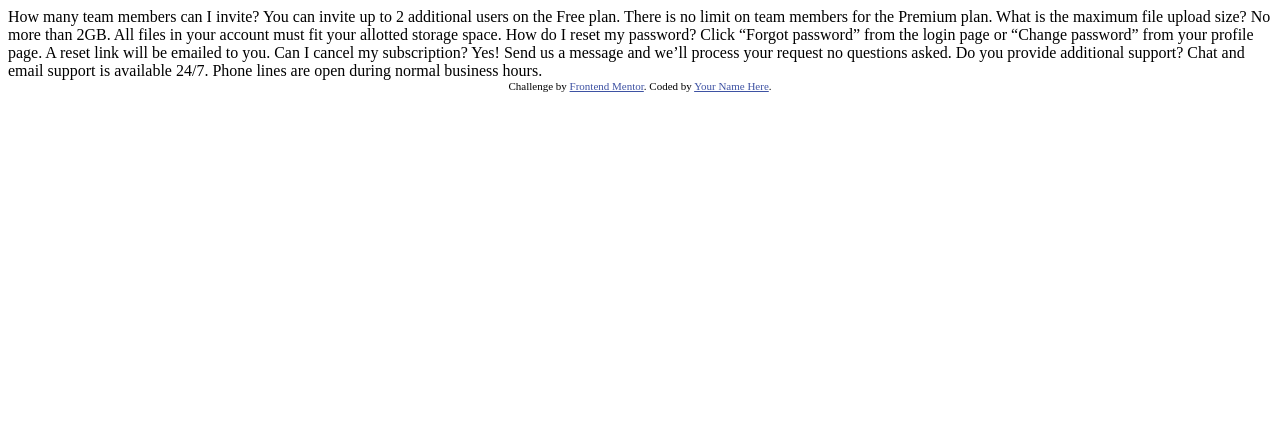
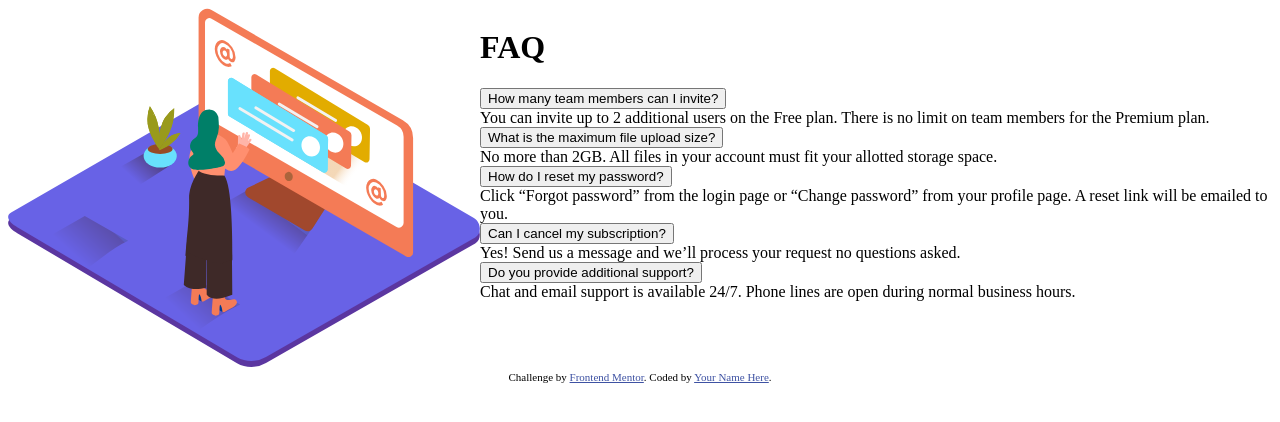
Before and after one commit to alexisw81/faq-page, a plain HTML site: page index.html in a window 1280 px wide. Drawn offline with Linux system fonts and the light colour scheme.

Commit message:
Building page layout

```diff
--- a/index.html
+++ b/index.html
@@ -1,40 +1,82 @@
 <!DOCTYPE html>
 <html lang="en">
   <head>
-  <meta charset="UTF-8">
-  <meta name="viewport" content="width=device-width, initial-scale=1.0"> <!-- displays site properly based on user's device -->
+    <meta charset="UTF-8" />
+    <meta name="viewport" content="width=device-width, initial-scale=1.0" />
+    <!-- displays site properly based on user's device -->
 
-  <link rel="icon" type="image/png" sizes="32x32" href="./images/favicon-32x32.png">
+    <link
+      rel="icon"
+      type="image/png"
+      sizes="32x32"
+      href="./images/favicon-32x32.png"
+    />
 
     <title>Frontend Mentor | FAQ Accordion Card</title>
-
+    <link rel="stylesheet" href="styles/main.css" />
     <!-- Feel free to remove these styles or customise in your own stylesheet 👍 -->
     <style>
-    .attribution { font-size: 11px; text-align: center; }
-    .attribution a { color: hsl(228, 45%, 44%); }
+      .attribution {
+        font-size: 11px;
+        text-align: center;
+      }
+      .attribution a {
+        color: hsl(228, 45%, 44%);
+      }
     </style>
   </head>
   <body>
+    <!--Card Container-->
+    <div class="faq-container">
+      <!--Left: Image-->
+      <div class="faq-image-container">
+        <img
+          src="images/illustration-woman-online-desktop.svg"
+          alt="woman-desktop"
+        />
+      </div>
+
+      <!--Right: FAQ Questions-->
+      <div class="faq-column">
+        <h1>FAQ</h1>
+        <button class="faq-accordion">
           How many team members can I invite?
-  You can invite up to 2 additional users on the Free plan. There is no limit on
-  team members for the Premium plan.
-
+        </button>
+        <div class="faq-panel">
+          You can invite up to 2 additional users on the Free plan. There is no
+          limit on team members for the Premium plan.
+        </div>
+        <button class="faq-accordion">
           What is the maximum file upload size?
-  No more than 2GB. All files in your account must fit your allotted storage space.
-
-  How do I reset my password?
-  Click “Forgot password” from the login page or “Change password” from your profile page.
-  A reset link will be emailed to you.
-
-  Can I cancel my subscription?
-  Yes! Send us a message and we’ll process your request no questions asked.
-
+        </button>
+        <div class="faq-panel">
+          No more than 2GB. All files in your account must fit your allotted
+          storage space.
+        </div>
+        <button class="faq-accordion">How do I reset my password?</button>
+        <div class="faq-panel">
+          Click “Forgot password” from the login page or “Change password” from
+          your profile page. A reset link will be emailed to you.
+        </div>
+        <button class="faq-accordion">Can I cancel my subscription?</button>
+        <div class="faq-panel">
+          Yes! Send us a message and we’ll process your request no questions
+          asked.
+        </div>
+        <button class="faq-accordion">
           Do you provide additional support?
-  Chat and email support is available 24/7. Phone lines are open during normal business hours.
-
+        </button>
+        <div class="faq-panel">
+          Chat and email support is available 24/7. Phone lines are open during
+          normal business hours.
+        </div>
+      </div>
+    </div>
     <div class="attribution">
-    Challenge by <a href="https://www.frontendmentor.io?ref=challenge" target="_blank">Frontend Mentor</a>.
-    Coded by <a href="#">Your Name Here</a>.
+      Challenge by
+      <a href="https://www.frontendmentor.io?ref=challenge" target="_blank"
+        >Frontend Mentor</a
+      >. Coded by <a href="#">Your Name Here</a>.
     </div>
   </body>
 </html>
--- /dev/null
+++ b/styles/main.scss
@@ -0,0 +1,10 @@
+//Colors
+:root {
+}
+
+.faq {
+  &-container {
+    display: flex;
+    flex-flow: row;
+  }
+}
```
Also changed, not shown: js/script.js (added), styles/main.css (added), 1 other file. Lines whose indentation alone changed are shown as unchanged.
